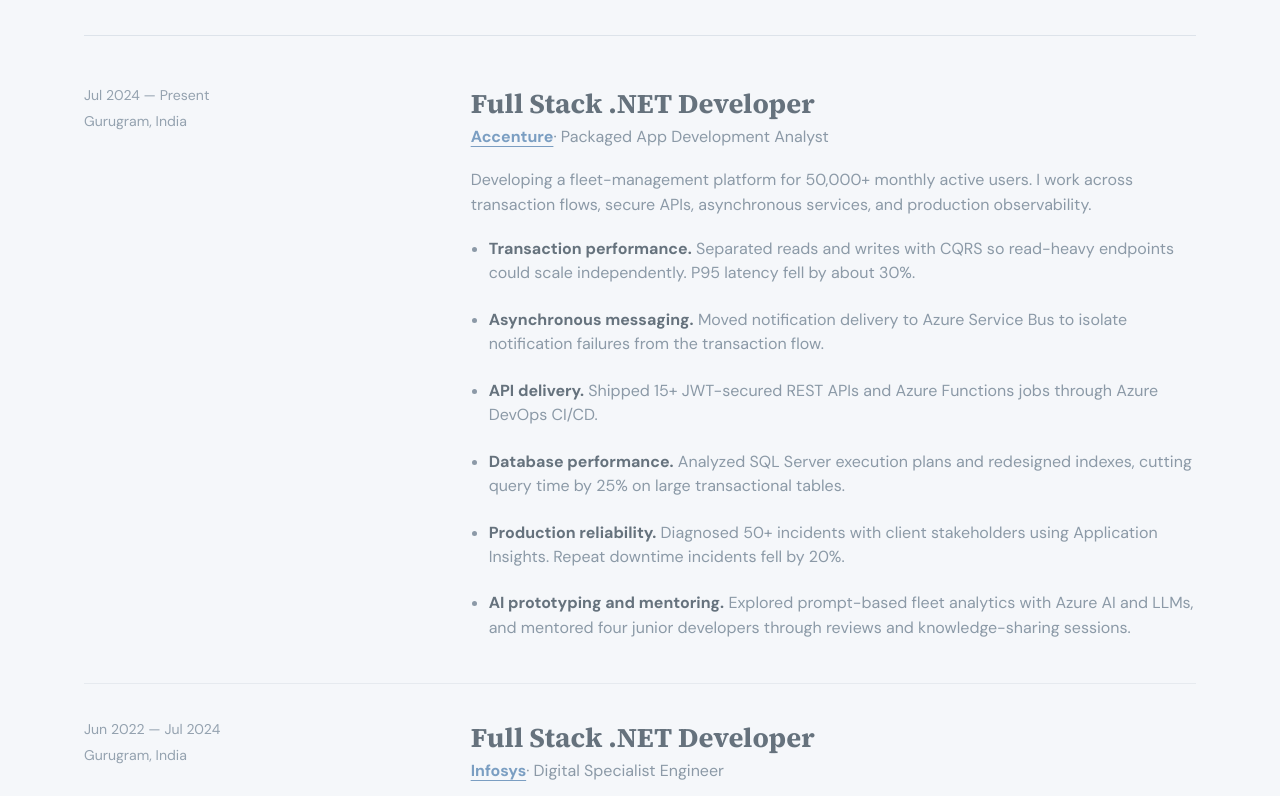
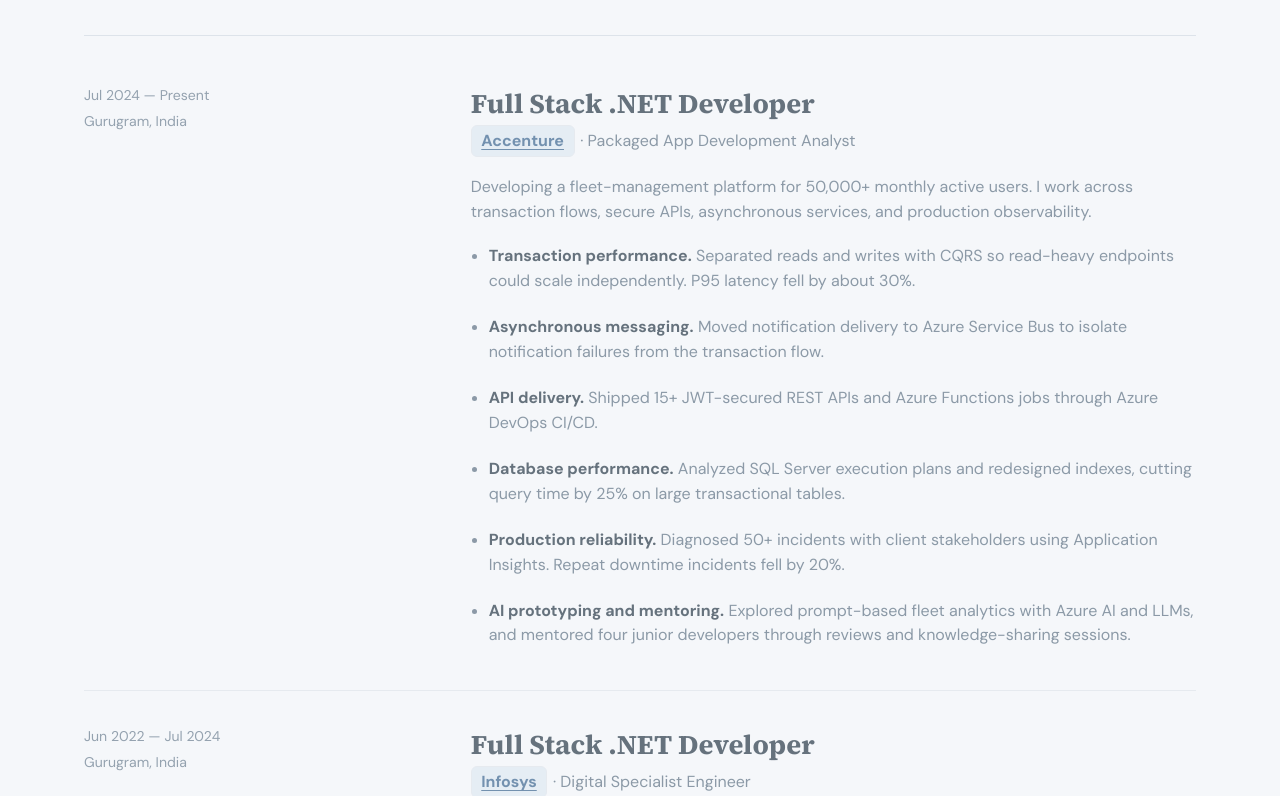
Before and after one commit to sakthere/sakthere.github.io, an Angular app: page / in a window 1280 px wide. Shown: the part 1194-1990 px from the top of the page. Built offline with nearby package versions, Linux system fonts and the light colour scheme.

Commit message:
Style employer links in Experience

```diff
--- a/src/refinements.css
+++ b/src/refinements.css
@@ -249,6 +249,27 @@
   padding: .45rem 0;
 }
 
+.company .company-link {
+  display: inline-flex;
+  align-items: center;
+  min-height: 2rem;
+  padding: .15rem .6rem;
+  margin-right: .35rem;
+  border: 1px solid var(--color-border);
+  border-radius: .375rem;
+  background: var(--color-accent-subtle);
+  color: var(--color-accent-hover);
+  font-weight: 700;
+  text-decoration-thickness: 1px;
+  text-underline-offset: .18em;
+}
+
+.company .company-link:hover {
+  border-color: var(--color-accent);
+  background: var(--color-accent);
+  color: var(--color-on-accent);
+}
+
 .impact-list strong {
   color: var(--color-text-primary);
 }
```
Also changed, not shown: src/app/app.component.ts (+1 -1 lines).
